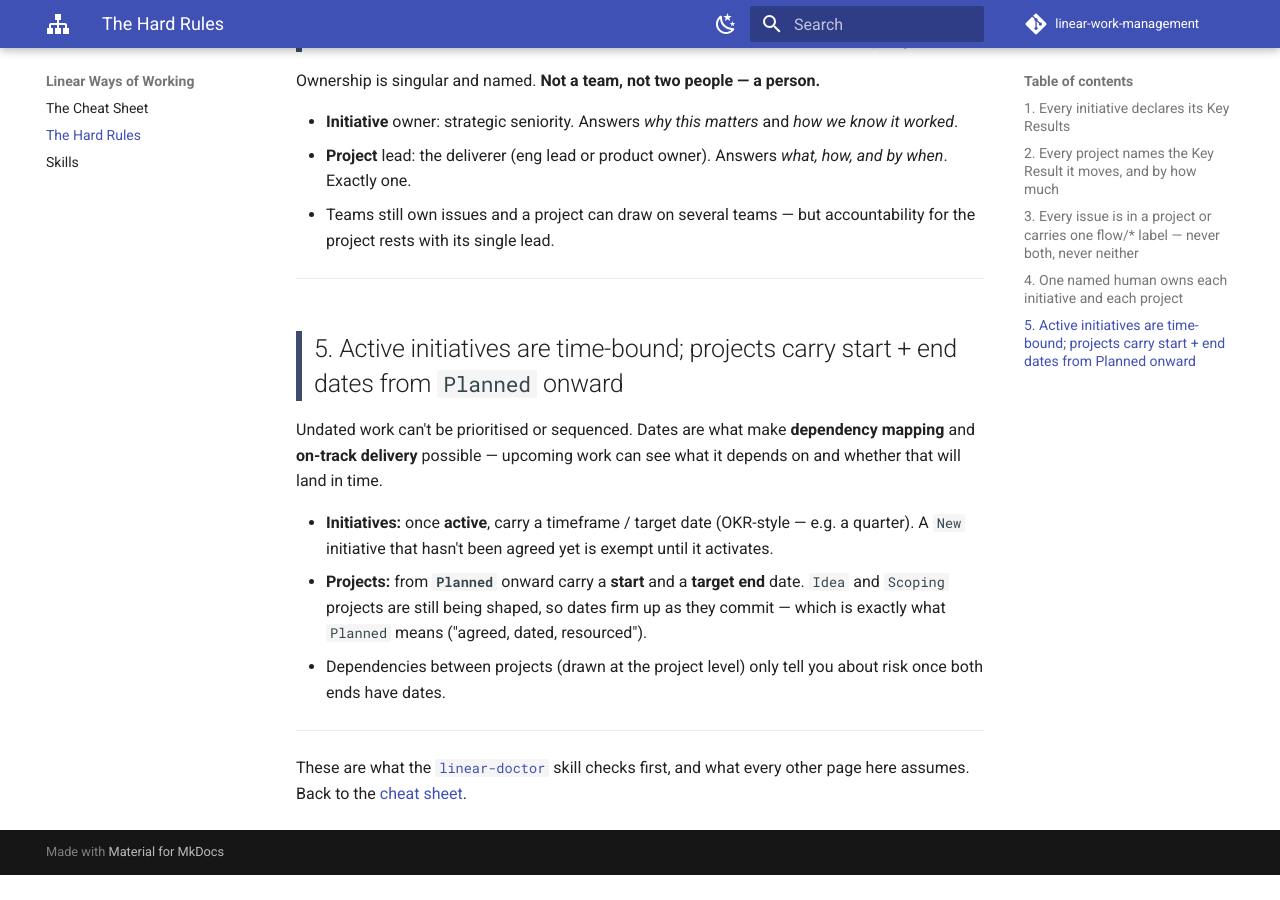
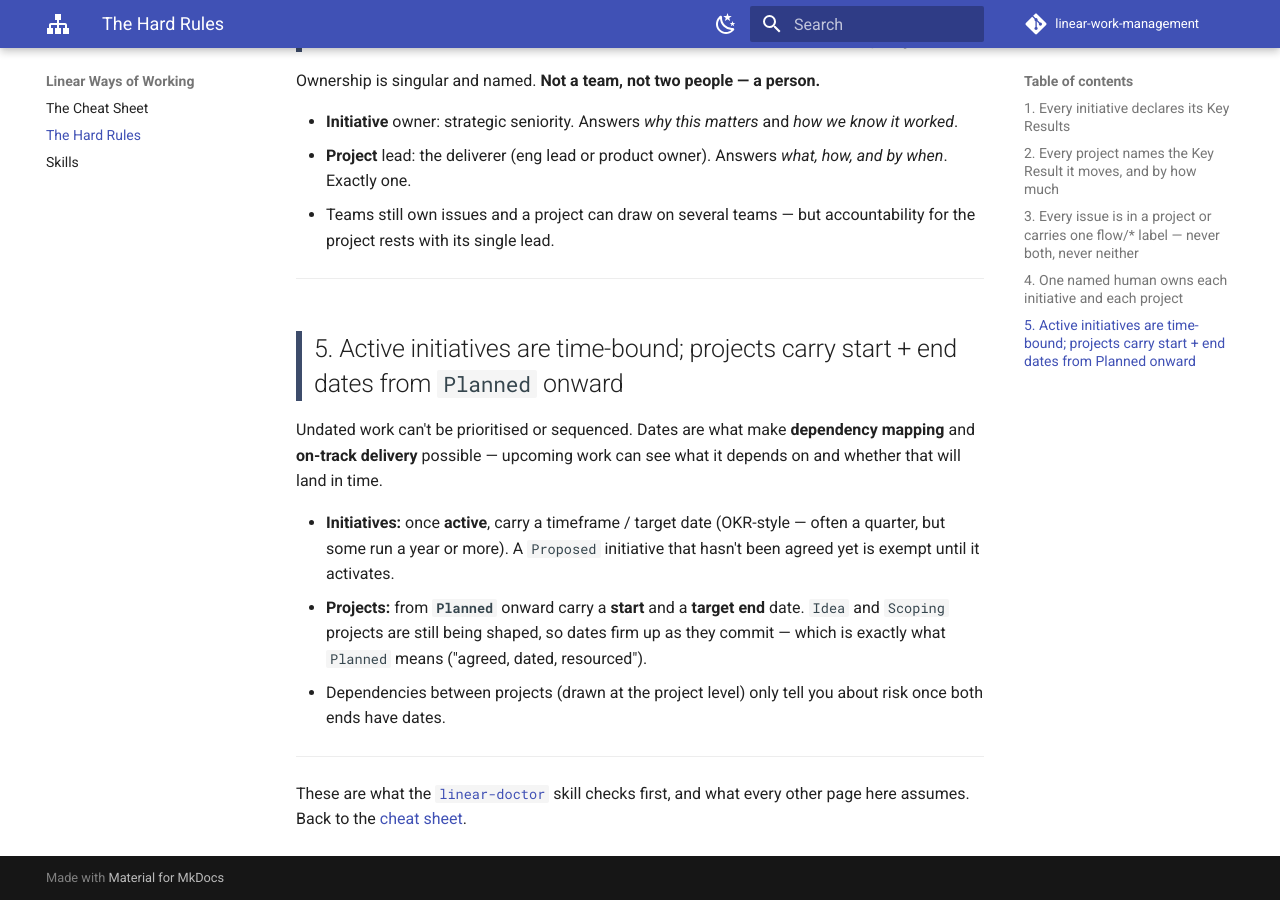
Before and after one commit to hungovercoders/linear-work-management, an MkDocs documentation site: the page built from docs/hard-rules.md, in a window 1280 px wide and 900 px high, scrolled down 1597 px. Built offline with MkDocs 1.6.1 and Material for MkDocs 9.7.7, drawn with Linux system fonts in a browser that asks for light colours; comment, search, counter and statistics services are not loaded; before the commit the page ends 2472 px from its top, so only the background shows below that.

Commit message:
docs: initiatives can run a quarter or years; fix stale New→Proposed state
Rule 5 wording implied initiatives are quarterly and referenced a `New` state
that no longer exists. Initiatives can be long-running (a year+), and the pre-
agreement state is `Proposed`.

Co-Authored-By: Claude Opus 4.8 (1M context) <noreply@anthropic.com>

```diff
--- a/docs/hard-rules.md
+++ b/docs/hard-rules.md
@@ -70,8 +70,9 @@ Undated work can't be prioritised or sequenced. Dates are what make **dependency
 and **on-track delivery** possible — upcoming work can see what it depends on and whether
 that will land in time.
 
-- **Initiatives:** once **active**, carry a timeframe / target date (OKR-style — e.g. a
-  quarter). A `New` initiative that hasn't been agreed yet is exempt until it activates.
+- **Initiatives:** once **active**, carry a timeframe / target date (OKR-style — often a
+  quarter, but some run a year or more). A `Proposed` initiative that hasn't been agreed
+  yet is exempt until it activates.
 - **Projects:** from **`Planned`** onward carry a **start** and a **target end** date.
   `Idea` and `Scoping` projects are still being shaped, so dates firm up as they commit —
   which is exactly what `Planned` means ("agreed, dated, resourced").
```
